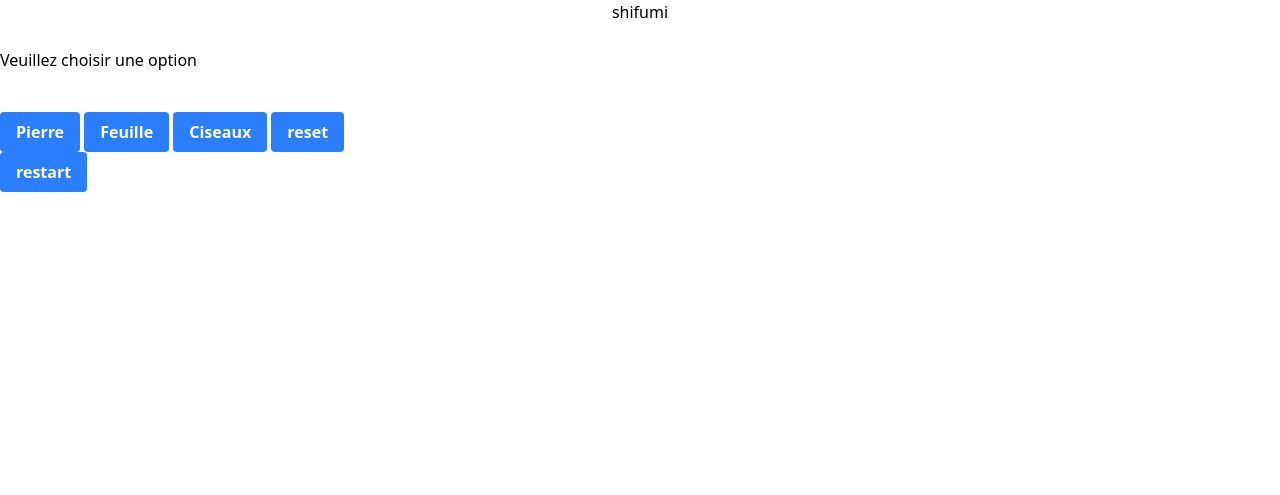
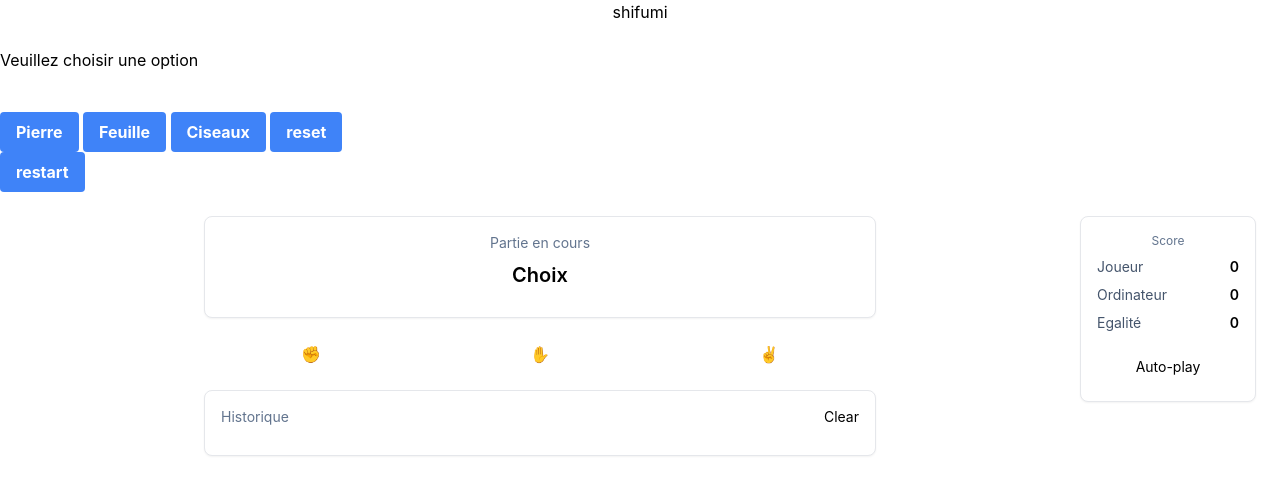
Before and after one commit to Hakazoki/pierre-feuille-ciseaux, a PHP site: page / in a window 1280 px wide. Shown: the top 495 px of the page. Run offline with PHP 8.4, Linux system fonts and the light colour scheme; some libraries are stand-ins or nearby versions.

Commit message:
Ajout de l'interface utilisateur pour le jeu avec historique et tableau des scores

```diff
--- a/app/index.php
+++ b/app/index.php
@@ -5,11 +5,12 @@
     <meta charset="UTF-8">
     <meta name="viewport" content="width=device-width, initial-scale=1.0">
     <script src="https://cdn.jsdelivr.net/npm/@tailwindcss/browser@4"></script>
+    <link href="https://cdn.jsdelivr.net/npm/flowbite@4.0.1/dist/flowbite.min.css" rel="stylesheet" />
     <title>Shifumi</title>
     <link rel="stylesheet" href="./css/style.css">
 </head>
 
-<body>
+<body class="dark">
 
     <h1 class=text-center>shifumi</h1>
     <?php
@@ -65,6 +66,66 @@
         </form>
     </div>
 
+    <main class="flex-1 p-6 dark">
+        <div class="flex items-start justify-between">
+            <div class="w-full max-w-2xl mx-auto">
+                <!-- carte état de la partie -->
+                <div id="state-block" class="mx-auto bg-white border border-slate-200 rounded-lg shadow-sm p-4 text-center">
+                    <div class="text-sm text-slate-500">Partie en cours</div>
+                    <div id="state-text" class="mt-2 text-xl font-semibold">Choix</div>
+                    <div id="round-result" class="mt-3 text-slate-600"></div>
+                </div>
+
+                <!-- Choices -->
+                <div class="mt-6 grid grid-cols-3 gap-4 justify-items-center">
+                    <button id="pierre" class="choice-btn bg-amber-500" title="pierre">
+                        ✊<span class="sr-only">Pierre</span>
+                    </button>
+                    <button id="feuille" class="choice-btn bg-sky-500" title="feuille">
+                        ✋<span class="sr-only">Feuille</span>
+                    </button>
+                    <button id="ciseaux" class="choice-btn bg-rose-500" title="ciseaux">
+                        ✌️<span class="sr-only">Ciseaux</span>
+                    </button>
+                </div>
+
+                <!-- tableau historique -->
+                <div class="mt-6 bg-white border border-slate-200 rounded-lg p-4 shadow-sm">
+                    <div class="flex items-center justify-between">
+                        <div class="text-sm text-slate-500">Historique</div>
+                        <button id="clear-history" class="text-sm text-rose-600 hover:underline">Clear</button>
+                    </div>
+                    <div id="history" class="mt-3 text-sm text-slate-700 space-y-1"></div>
+                </div>
+            </div>
+
+            <!-- tableau des scores -->
+            <div class="ml-6 w-44">
+                <div class="bg-white border border-slate-200 rounded-lg p-4 shadow-sm text-center">
+                    <div class="text-xs text-slate-500">Score</div>
+                    <div class="mt-2 grid grid-cols-1 gap-2">
+                        <div class="flex justify-between text-sm">
+                            <span class="text-slate-600">Joueur</span>
+                            <span id="score-you" class="font-semibold">0</span>
+                        </div>
+                        <div class="flex justify-between text-sm">
+                            <span class="text-slate-600">Ordinateur</span>
+                            <span id="score-comp" class="font-semibold">0</span>
+                        </div>
+                        <div class="flex justify-between text-sm">
+                            <span class="text-slate-600">Egalité</span>
+                            <span id="score-tie" class="font-semibold">0</span>
+                        </div>
+                    </div>
+
+                    <div class="mt-4">
+                        <button id="auto-play" class="w-full px-3 py-2 bg-slate-100 rounded-md text-sm hover:bg-slate-200">Auto-play</button>
+                    </div>
+                </div>
+            </div>
+        </div>
+    </main>
+    <script src="https://cdn.jsdelivr.net/npm/flowbite@4.0.1/dist/flowbite.min.js"></script>
 </body>
 
 </html>
```
